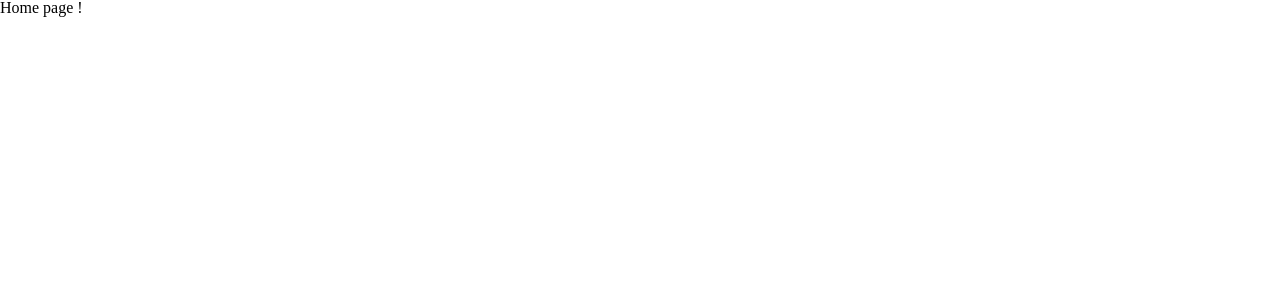
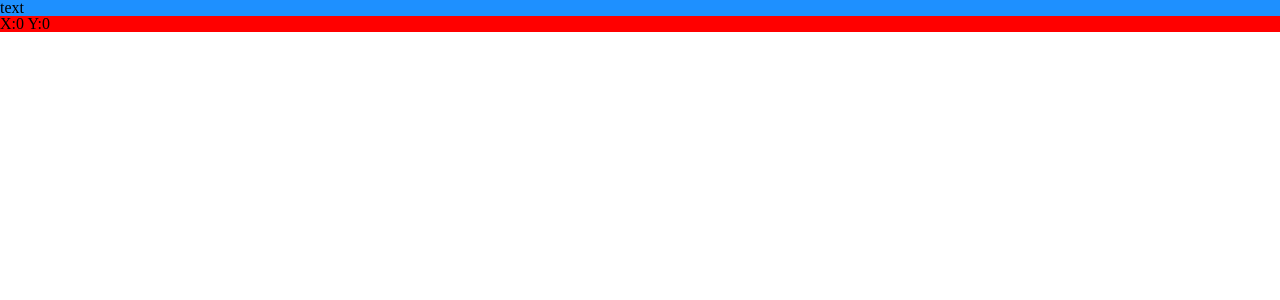
Before and after one commit to pecourses/react-app, a React (Create React App) app: page / in a window 1280 px wide. Shown: the top 300 px of the page. Built offline with nearby package versions, Linux system fonts and the light colour scheme.

Commit message:
add some hooks example

```diff
--- a/src/App.css
+++ b/src/App.css
@@ -13,6 +13,10 @@
   .App-logo {
     animation: App-logo-spin infinite 20s linear;
   }
+}
+
+.container {
+  background-color: dodgerblue;
 }
 
 .App-header {
--- a/src/App.js
+++ b/src/App.js
@@ -9,11 +9,6 @@ import {
 import './reset.css';
 import './App.css';
 
-/*
-import SignInPage from './pages/SignInForm';
-import Home from './pages/Home';
-import About from './pages/About';
- */
 const SignInPage = React.lazy(() => import('./pages/SignInForm'));
 const Home = React.lazy(() => import('./pages/Home'));
 const About = React.lazy(() => import('./pages/About'));
@@ -22,8 +17,11 @@ const Contacts = React.lazy(() => import('./pages/Contacts'));
 class App extends Component {
   render() {
     return (
+      <div className='container'>
+
+        text
+
       <Router>
-        {/* ONLY ONE PER APP */}
         <Suspense fallback={<div>Loading...</div>}>
           <Switch>
             <Route exact path='/' component={Home} />
@@ -36,10 +34,10 @@ class App extends Component {
             <Route path='*'>
               <div>Page not found</div>
             </Route>
-            {/* <Redirect from="*" to="/" /> */}
           </Switch>
         </Suspense>
       </Router>
+      </div>
     );
   }
 }
--- /dev/null
+++ b/src/components/FuncCounter/index.jsx
@@ -0,0 +1,29 @@
+import React, { useState, useEffect } from 'react';
+
+const Counter = props => {
+  const [value, setValue] = useState(0);
+
+  const [isShown, setIsShown] = useState(false);
+
+  /*
+  const [state, setState] = useState({
+    value: 0,
+    isShown: false,
+  });
+  */
+  // Ближе к классовому состоянию
+
+  return (
+    <div>
+      <span>{value}</span>
+      <button onClick={() => setValue(prevValue => prevValue + 1)}>+</button>
+      <button onClick={() => setValue(value - 1)}>-</button>
+
+      <button onClick={() => setIsShown(!isShown)}>Change Visibility</button>
+
+      {isShown && <span>Conditional rendered span</span>}
+    </div>
+  );
+};
+
+export default Counter;
--- /dev/null
+++ b/src/components/FuncMouse/index.jsx
@@ -0,0 +1,20 @@
+import React, { useState, useEffect } from 'react';
+
+const FuncMouse = props => {
+  const [mouse, setMouse] = useState({ x: 0, y: 0 });
+
+  const handleMove = ({ clientX: x, clientY: y }) => setMouse({ x, y });
+
+  useEffect(() => {
+    window.addEventListener('mousemove', handleMove);
+
+    return () => {
+      window.removeEventListener('mousemove', handleMove);
+    };
+
+  }, []);
+
+  return <div>{`X:${mouse?.x} Y:${mouse?.y}`}</div>;
+};
+
+export default FuncMouse;
--- a/src/components/HOCs/withData.js
+++ b/src/components/HOCs/withData.js
@@ -33,8 +33,7 @@ function withData(props) {
       };
 
       render() {
-        return <WrappedComponent
-            data={this.state.data} />;
+        return <WrappedComponent data={this.state.data} />;
       }
     };
   };
--- /dev/null
+++ b/src/components/Mouse/index.jsx
@@ -0,0 +1,28 @@
+import React, { Component } from 'react';
+
+class Mouse extends Component {
+  state = {
+    x: 0,
+    y: 0,
+  };
+
+  handleMove = ({ clientX: x, clientY: y }) => {
+    this.setState({ x, y });
+  };
+
+  componentDidMount() {
+    window.addEventListener('mousemove', this.handleMove);
+  }
+
+  componentWillUnmount() {
+    window.removeEventListener('mousemove', this.handleMove);
+  }
+
+  render() {
+    const { children } = this.props;
+
+    return children(this.state);
+  }
+}
+
+export default Mouse;
--- a/src/components/UserList/index.jsx
+++ b/src/components/UserList/index.jsx
@@ -116,11 +116,11 @@ class UserList extends Component {
   renderSaveUsersButton = () => {
     return (
       <FormSubmitter>
-        {(onSubmit) => (
+        {(abrakadabra) => (
           <button
             onClick={(event) => {
               console.log(event);
-              onSubmit(this.state.users);
+              abrakadabra(this.state.users);
             }}
           >
             Save users
--- a/src/pages/Home/Home.module.css
+++ b/src/pages/Home/Home.module.css
@@ -0,0 +1,3 @@
+.container{
+  display: none;
+}
--- a/src/pages/Home/index.jsx
+++ b/src/pages/Home/index.jsx
@@ -1,7 +1,19 @@
-import React from 'react';
+import React, { useState } from 'react';
+import Mouse from '../../components/Mouse';
+import Counter from '../../components/FuncCounter';
+import FuncMouse from '../../components/FuncMouse';
 
-const Home = (props) => {
-  return <div>Home page !</div>;
-};
+function Home() {
+  const [isShown, setIsShown] = useState(true);
+  return (
+    <div
+      style={{ minWidth: '10px', minHeight: '10px', backgroundColor: 'red' }}
+      // onClick={() => setIsShown(!isShown)}
+      >
+      {isShown && <FuncMouse />}
+      {/* <Counter/> */}
+    </div>
+  );
+}
 
 export default Home;
```
Also changed, not shown: src/components/CounterDashboard/index.jsx (+7 -0 lines), src/components/DataLoader/index.jsx (+1 -10 lines), src/components/forms/SignInForm/index.jsx (+12 -11 lines).
